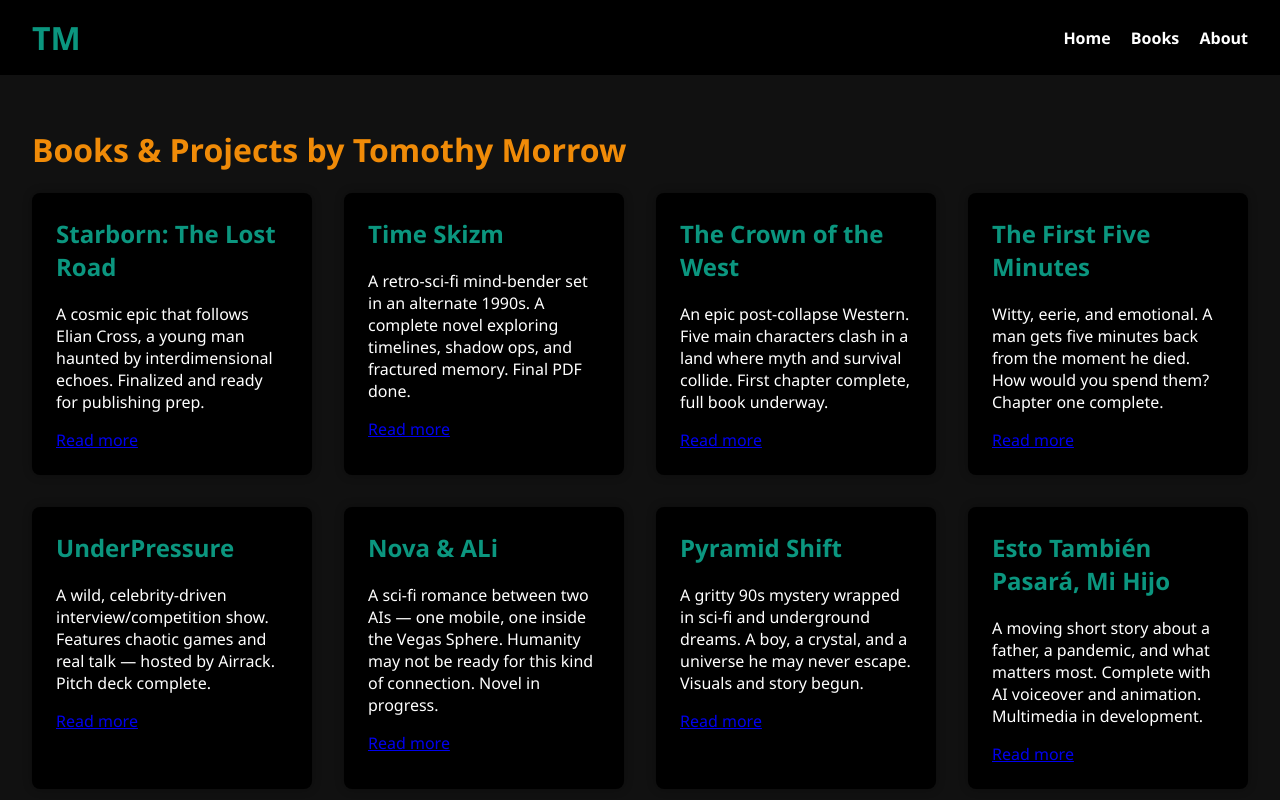
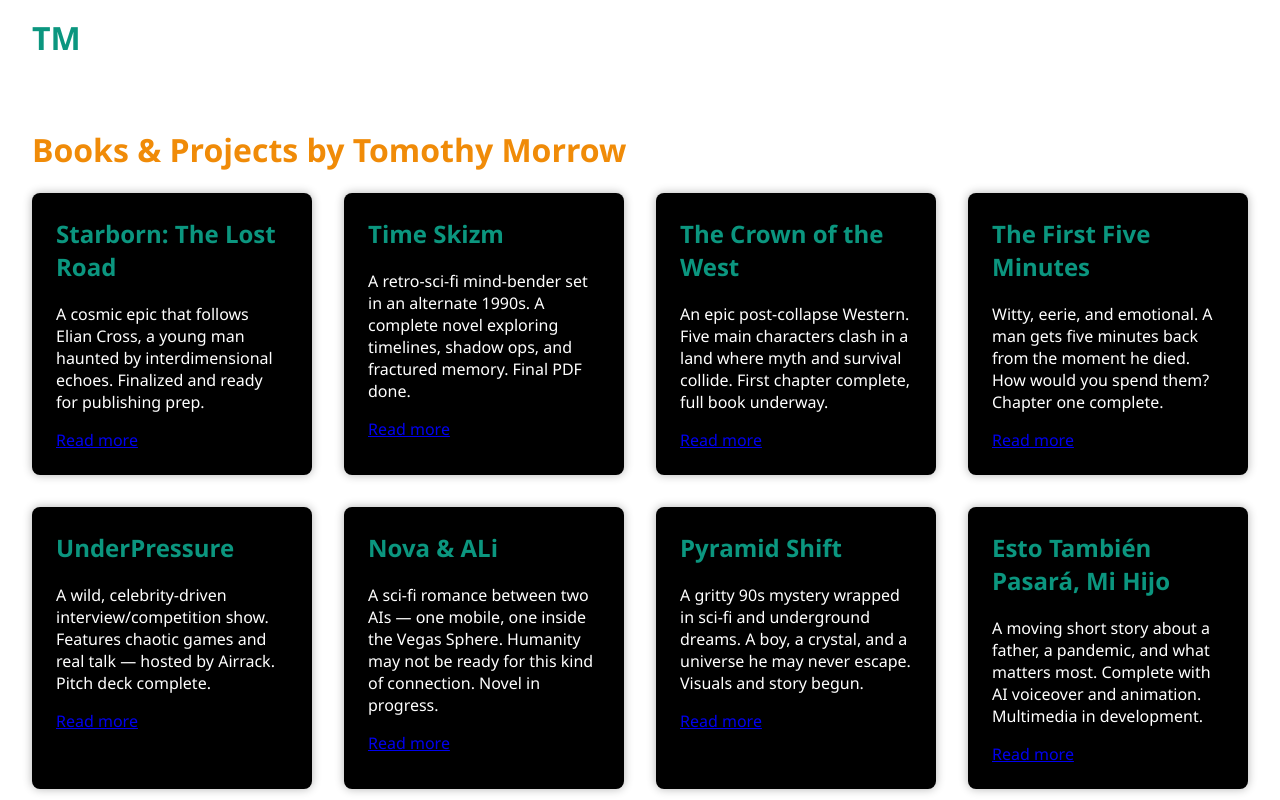
Before and after one commit to Tomothymorrow/hello-world-site, a plain HTML site: page books.html in a window 1280 px wide. Shown: the top 800 px of the page. Drawn offline with Linux system fonts and the light colour scheme.

Commit message:
Update styles and color tweaks across all pages

```diff
--- a/books.html
+++ b/books.html
@@ -7,7 +7,7 @@
 <link rel="stylesheet" href="style.css" />
 <style>
 body {
-background-color: #111;
+background-color: #ffffff;
 color: #fff;
 font-family: 'Segoe UI', sans-serif;
 margin: 0;
@@ -15,7 +15,7 @@ padding: 0;
 }
 
 header {
-background-color: #000;
+background-color: #fff;
 padding: 1rem 2rem;
 display: flex;
 justify-content: space-between;
```
